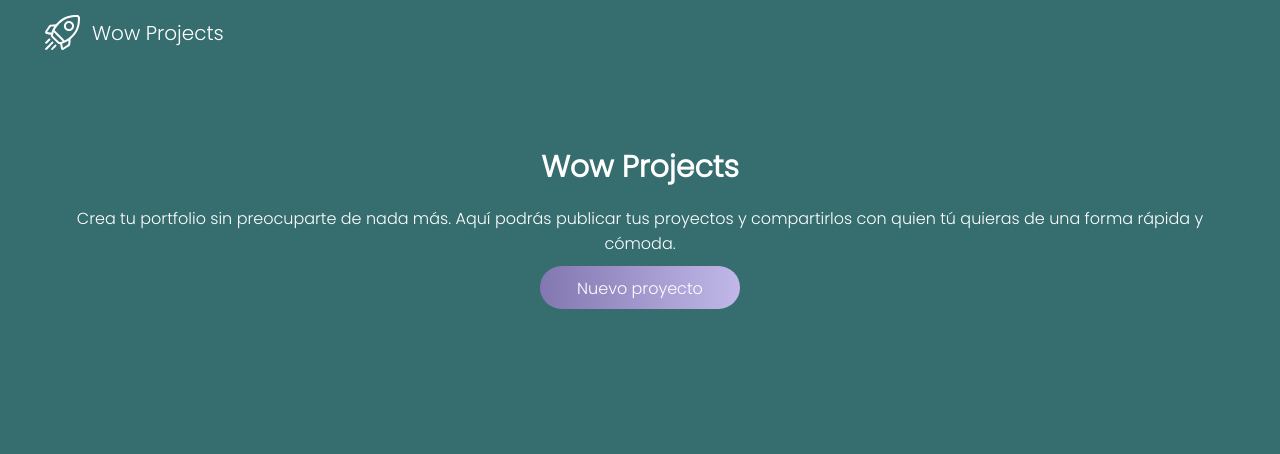
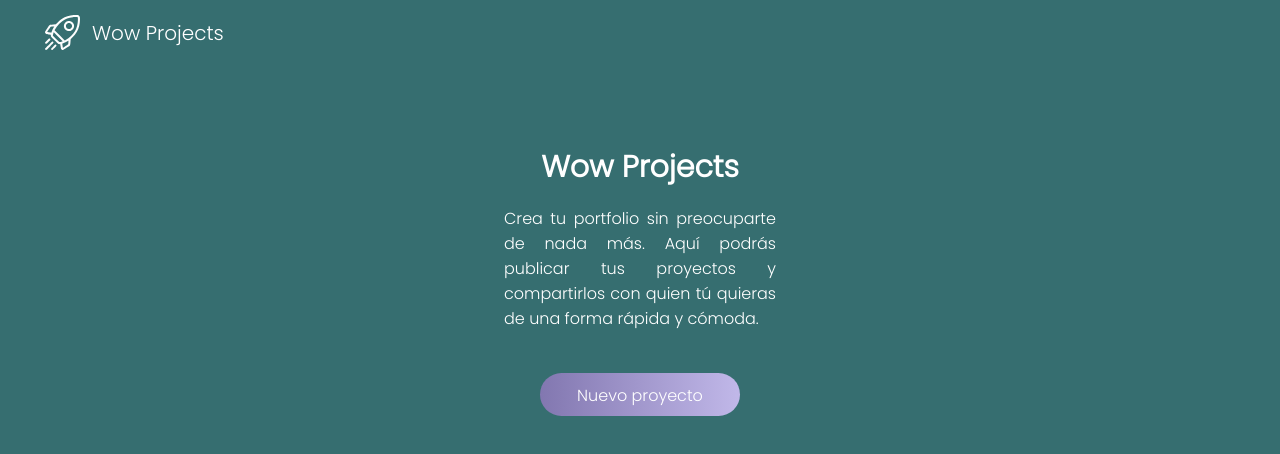
Before and after one commit to alexandracampo/web-de-proyectos, a React (Create React App) app: page /#/ in a window 1280 px wide. Shown: the top 454 px of the page. Built offline with nearby package versions, Linux system fonts and the light colour scheme; a web font is replaced by a local one.

Commit message:
change text title style

```diff
--- a/src/styles/landing.scss
+++ b/src/styles/landing.scss
@@ -24,6 +24,9 @@
 .landing--text {
   font-size: 16px;
   color: white;
+  text-align: justify;
+  width: 17rem;
+  margin-bottom: 2rem;
 }
 .landing--link {
   text-decoration: none;
```
